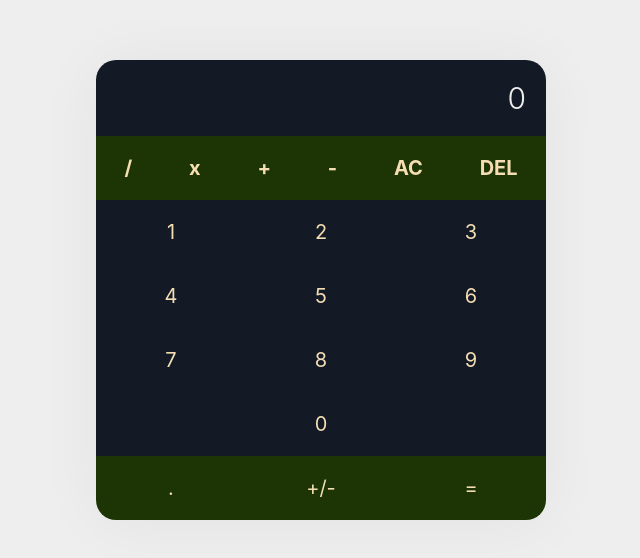
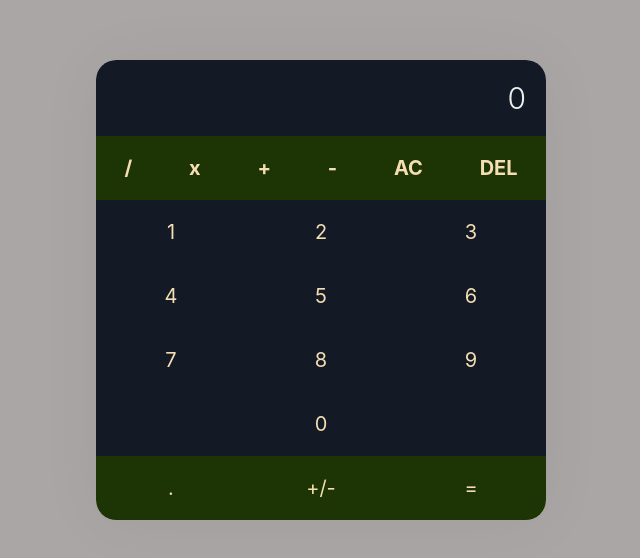
Before and after one commit to saraperkaj/sevulator, a React (Create React App) app: page / in a window 1280 px wide. Shown: the part 110-668 px from the top of the page, without its empty margins (319-959 px from the left). Built offline with nearby package versions, Linux system fonts and the light colour scheme.

Commit message:
just made some comments on some bugs ive noticed and I'd like to fix.

```diff
--- a/src/App.js
+++ b/src/App.js
@@ -1,4 +1,10 @@
 import React, { useState } from "react";
+
+//multiplication doesn't work for preview
+//preview doesn't update
+//shouldn't be able to have more than one period in the integer
+//cant use operators after equals
+//making integers positive and negative button doesn't work
 
 const App = () => {
   const operators = ["/", "x", "+", "-", ".", "+/-"];
--- a/src/index.css
+++ b/src/index.css
@@ -13,7 +13,7 @@
 }
 
 body {
-  background-color: var(--light);
+  background-color: rgb(171, 166, 166);
 }
 
 .App {
```
